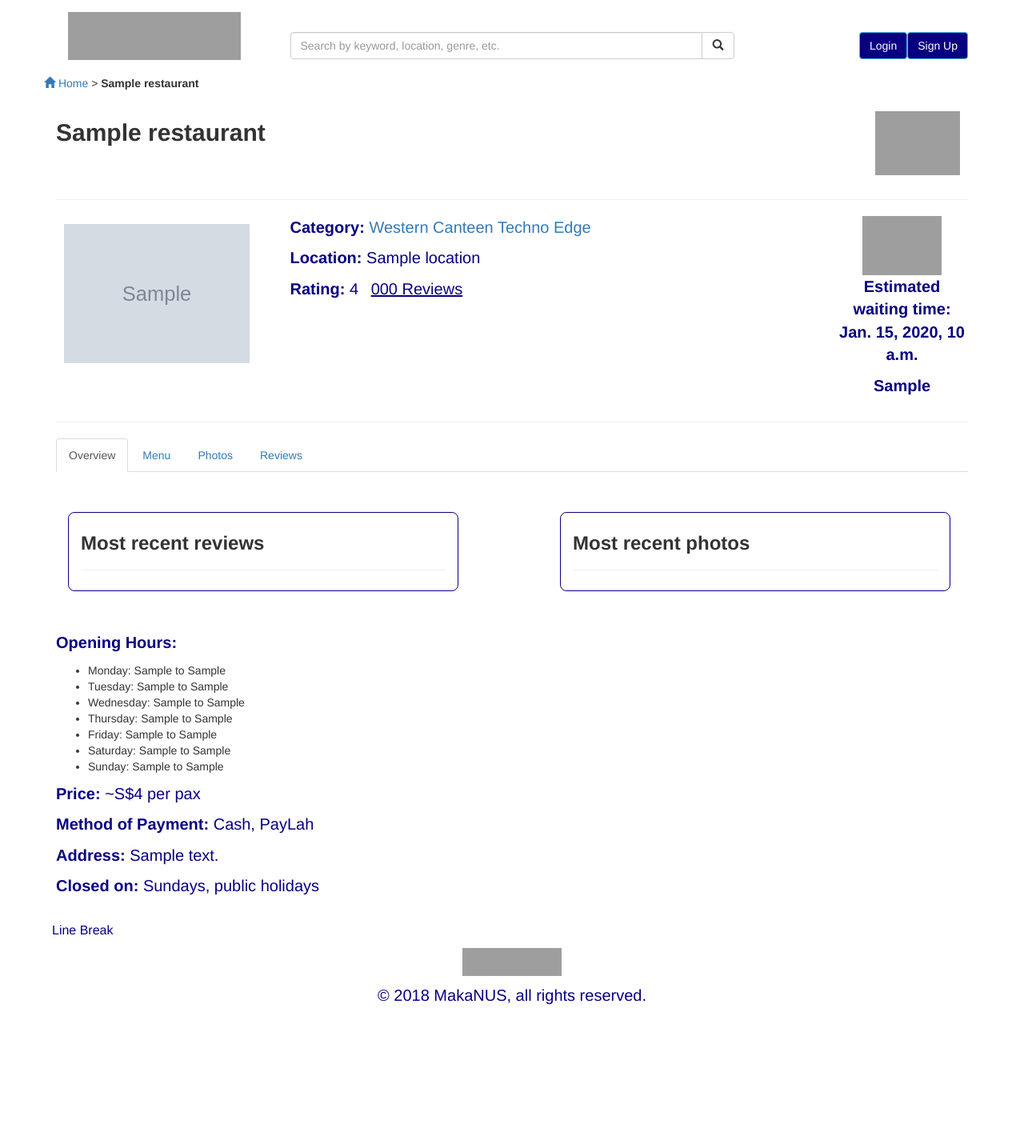
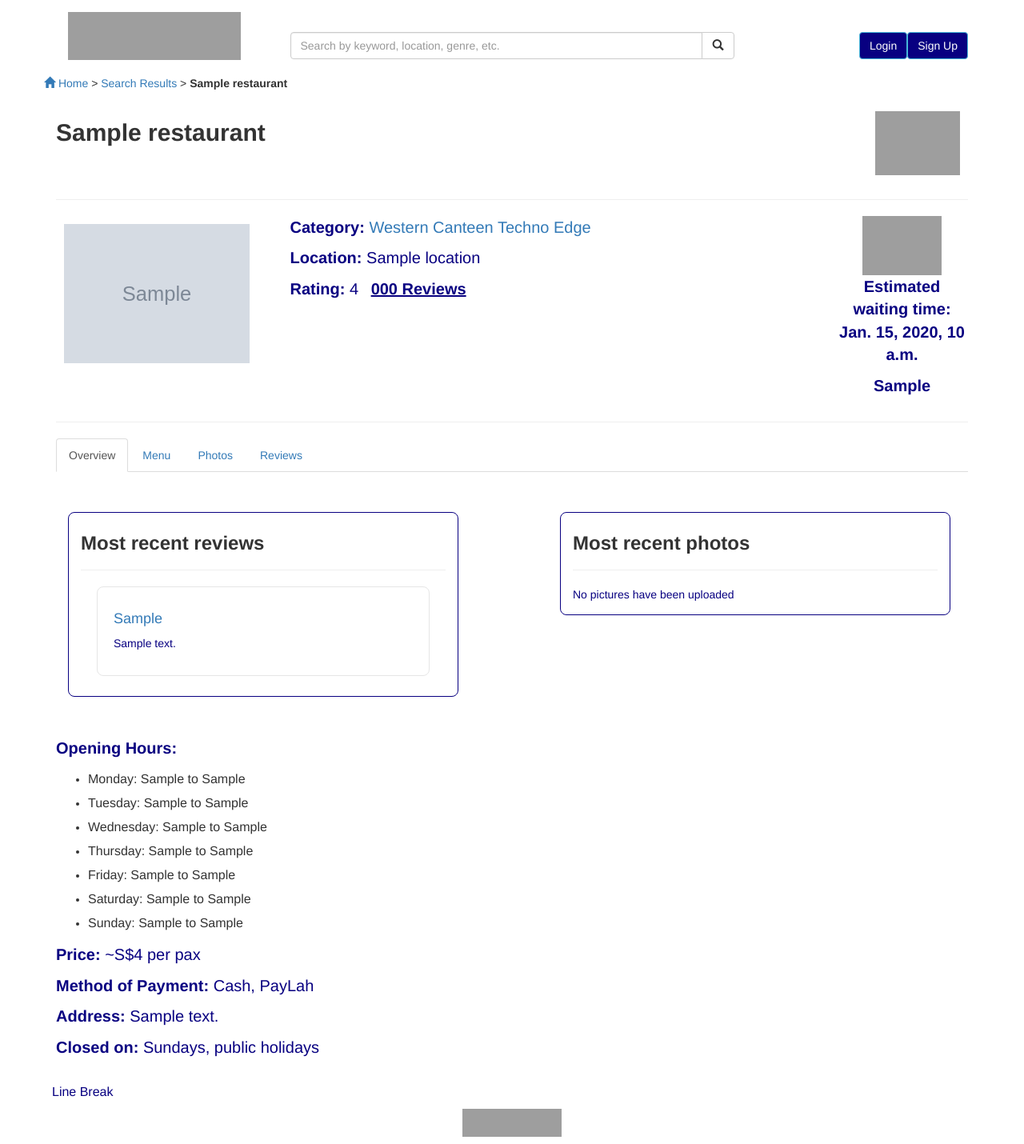
Before and after one commit to yjpan47/orbital2018, a Django app: template templates/first_app/restaurant.html in a window 1280 px wide. Shown: the top 1430 px of the page at 80% size. Before the commit the page ends 1256 px from the top, so only its background shows below. Run offline with Django 3.2, Linux system fonts and the light colour scheme; the template is opened without the code that fills it: most values are stand-ins (such as "Sample title", 1, 10 or a date in 2020); grey boxes marked "Sample" are stand-in pictures; some libraries are stand-ins or nearby versions; grey boxes are pictures that could not be loaded.

Commit message:
Restaurant page edited. Most recent reviews added. Need to update how review will be submitted through backend.

```diff
--- a/templates/first_app/restaurant.html
+++ b/templates/first_app/restaurant.html
@@ -80,6 +80,8 @@
 			<div class="row naviBarBackground" style="margin-bottom:15px;">
 				<a href="{% url "index" %}" class="naviBar"> <span class="glyphicon glyphicon-home"></span> Home</a>
 				<span class="naviBar"> > </span>
+        <a href=# class="naviBar"> Search Results </a>
+        <span class="naviBar"> > </span>
 				<span class="naviBar"> <strong> {{restaurant.name}} </strong></span>
 			</div>
 
@@ -149,22 +151,29 @@
 		        <div class="col-sm-5 textBox">
 		          <h3 class="words"><strong>Most recent reviews</strong></h3>
 		          <hr>
+              {% for review in restaurant.get_restaurant_reviews|slice:":2" %}
+                <div style="margin:20px;padding:20px;border:1px solid;border-radius:8px;border-color:RGB(230,230,230);" >
+                  <h5> <a href=# style="font-size:18px;"> {{review.user.first_name}} </a> </h5>
+                  <p style="font-size:14px;"> {{review.review}} </p>
+                </div>
+              {% endfor %}
 		        </div>
 		        <div class="col-sm-5 col-sm-offset-1 textBox">
 		          <h3 class="words"><strong>Most recent photos</strong></h3>
 		          <hr>
+              <p style="font-size:14px;"> No pictures have been uploaded </p>
 		        </div>
 		      </div>
 		      <br>
 		      <p> <strong> Opening Hours: </strong> </p>
           <ul>
-            <li>Monday: {{restaurant.openinghours.monday_from}} to {{restaurant.openinghours.monday_to}} </li>
-            <li>Tuesday: {{restaurant.openinghours.tuesday_from}} to {{restaurant.openinghours.tuesday_to}} </li>
-            <li>Wednesday: {{restaurant.openinghours.wednesday_from}} to {{restaurant.openinghours.wednesday_to}} </li>
-            <li>Thursday: {{restaurant.openinghours.thursday_from}} to {{restaurant.openinghours.thursday_to}} </li>
-            <li>Friday: {{restaurant.openinghours.friday_from}} to {{restaurant.openinghours.friday_to}} </li>
-            <li>Saturday: {{restaurant.openinghours.saturday_from}} to {{restaurant.openinghours.saturday_to}} </li>
-            <li>Sunday: {{restaurant.openinghours.sunday_from}} to {{restaurant.openinghours.sunday_to}} </li>
+            <li><span style="font-size:16px;line-height:30px;">Monday: {{restaurant.openinghours.monday_from}} to {{restaurant.openinghours.monday_to}}</span></li>
+            <li><span style="font-size:16px;line-height:30px;">Tuesday: {{restaurant.openinghours.tuesday_from}} to {{restaurant.openinghours.tuesday_to}}</span></li>
+            <li><span style="font-size:16px;line-height:30px;">Wednesday: {{restaurant.openinghours.wednesday_from}} to {{restaurant.openinghours.wednesday_to}}</span></li>
+            <li><span style="font-size:16px;line-height:30px;">Thursday: {{restaurant.openinghours.thursday_from}} to {{restaurant.openinghours.thursday_to}}</span></li>
+            <li><span style="font-size:16px;line-height:30px;">Friday: {{restaurant.openinghours.friday_from}} to {{restaurant.openinghours.friday_to}}</span></li>
+            <li><span style="font-size:16px;line-height:30px;">Saturday: {{restaurant.openinghours.saturday_from}} to {{restaurant.openinghours.saturday_to}}</span></li>
+            <li><span style="font-size:16px;line-height:30px;">Sunday: {{restaurant.openinghours.sunday_from}} to {{restaurant.openinghours.sunday_to}}</span></li>
           </ul>
           <!-- To be done -->
 		      <p> <strong>Price:</strong> ~S$4 per pax </p>
--- a/templates/first_app/search.html
+++ b/templates/first_app/search.html
@@ -1,5 +1,6 @@
 <!-- Search result page
-  To-do list: filter, sort, price, tags, open/closed, number of reviews -->
+  To-do list: filter, sort, price, tags, open/closed
+  Can make search keyword appear on the navigation bar and the page title? Instead of Search Results, whatever you searched appear there-->
 
 <!DOCTYPE html>
 {% load staticfiles %}
```
Also changed, not shown: other parts of templates/first_app/restaurant.html (+38 -5 lines), db.sqlite3.
